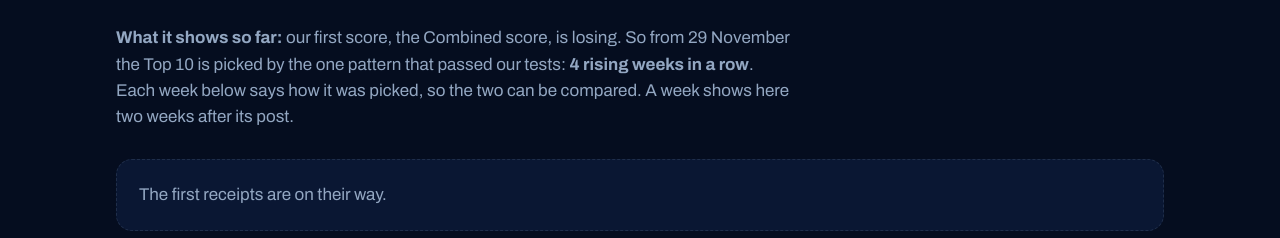
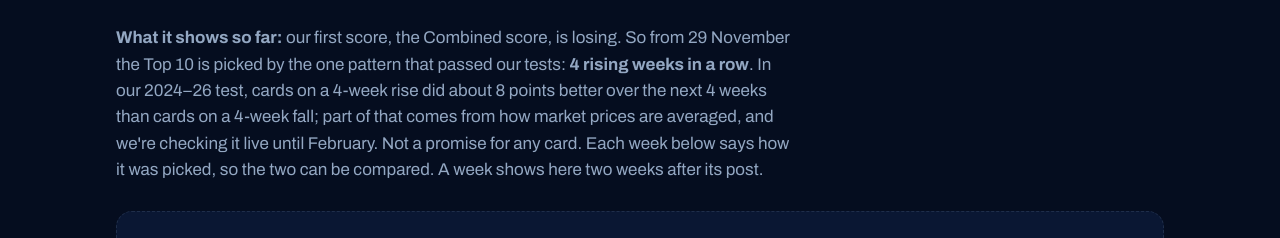
Before and after one commit to alexcozmaarch-cloud/holotrack-site, a plain HTML site: page track.html in a window 1280 px wide. Shown: the part 347-585 px from the top of the page. Drawn offline with Linux system fonts and the light colour scheme.

Commit message:
Track record: lab's K1 sentence
Co-Authored-By: Claude Opus 5.5 <noreply@anthropic.com>
Claude-Session: https://claude.ai/code/session_01K6bTo8aRRbucdp3kuPacN3

```diff
--- a/track.html
+++ b/track.html
@@ -144,7 +144,7 @@ footer a { color: var(--muted); }
   <section aria-labelledby="rc" id="receipts">
     <h1 style="margin:8px 0 6px">Our track record</h1>
     <p class="sub">We test our own picks in public. Every card from every Top 10 is priced the Sunday it goes out and judged 30 days later against the typical card over the same days. The misses stay up.</p>
-    <p class="sub"><b>What it shows so far:</b> our first score, the Combined score, is losing. So from 29 November the Top 10 is picked by the one pattern that passed our tests: <b>4 rising weeks in a row</b>. Each week below says how it was picked, so the two can be compared. A week shows here two weeks after its post.</p>
+    <p class="sub"><b>What it shows so far:</b> our first score, the Combined score, is losing. So from 29 November the Top 10 is picked by the one pattern that passed our tests: <b>4 rising weeks in a row</b>. In our 2024–26 test, cards on a 4-week rise did about 8 points better over the next 4 weeks than cards on a 4-week fall; part of that comes from how market prices are averaged, and we're checking it live until February. Not a promise for any card. Each week below says how it was picked, so the two can be compared. A week shows here two weeks after its post.</p>
     <div id="rc-body"><div class="rc-empty">The first receipts are on their way.</div></div>
     <div class="sb-cta"><div><b>Get the calls before they're posted</b><span>The Sunday ten, the record and one miss, in your inbox every Sunday morning.</span></div><a href="./#join">Sign up free</a></div>
     <p class="stamp" id="rc-stamp">TCGplayer Near Mint market price, in USD. The typical card is the median move of every English card worth $3 or more.</p>
```
